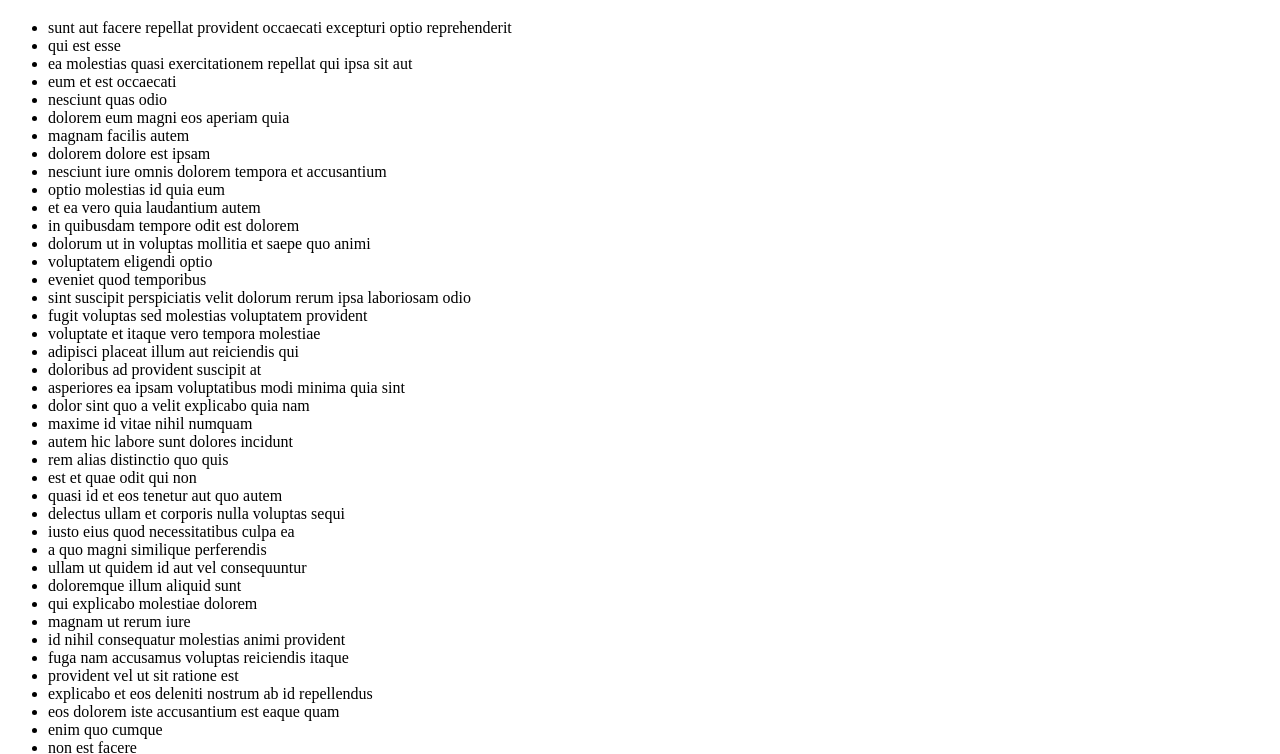
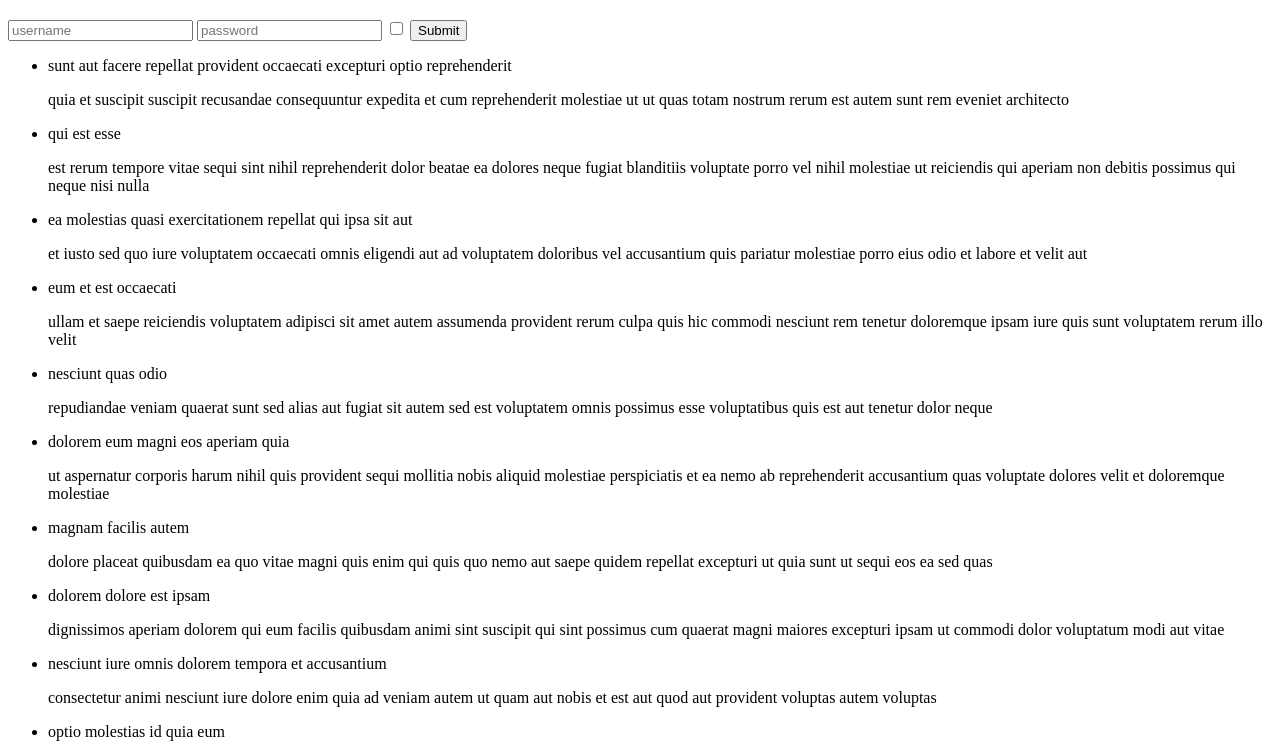
Before and after one commit to Evans-mutuku/Javascript-Jsons, a plain HTML site: page Json API/index.html in a window 1280 px wide. Shown: the part 61-815 px from the top of the page. Drawn offline with Linux system fonts and the light colour scheme.

Commit message:
adding a form

```diff
--- a/Json API/index.html
+++ b/Json API/index.html
@@ -10,7 +10,18 @@
 <body>
     <h1>List of Post Titles</h1>
 
-    <ul></ul>
+
+
+    <form class="form">
+        <input type="text" name="username" placeholder="username">
+        <input type="password" name="password" placeholder="password">
+        <input type="checkbox"  name="terms">
+        <button type="submit">Submit</button>
+    </form>
+
+    <ul>
+
+    </ul>
 
 </body>
 </html>
--- a/Json API/script.js
+++ b/Json API/script.js
@@ -1,12 +1,19 @@
 const fetchData = async () => {
   const listEl = document.querySelector("ul");
   await fetch("./data.json")
-    .then((res) => res.json())
+    .then((res) => {
+      console.log(res);
+      return res.json();
+    })
     .then((data) => {
       data.forEach((post) => {
         listEl.insertAdjacentHTML("beforeend", `<li>${post.title}</li>`);
+        listEl.insertAdjacentHTML("beforeend", `<p>${post.body}</p>`);
       });
       console.log(data);
+    })
+    .catch((err) => {
+      console.log(err.message);
     });
 };
 
--- a/script.js
+++ b/script.js
@@ -57,7 +57,7 @@ let user_profile = {
     skillmessage: "My Programming Language Proficiency",
     education: [
       {
-        school: "St Paul's University - Kenya dssds",
+        school: "St Paul's University - Kenya",
         degree: "Diploma, Computer Science",
         description:
           "Along the way I learned fullstack Javascript developer with knowledge in Javascript, ReactJs, NodeJs",
```
